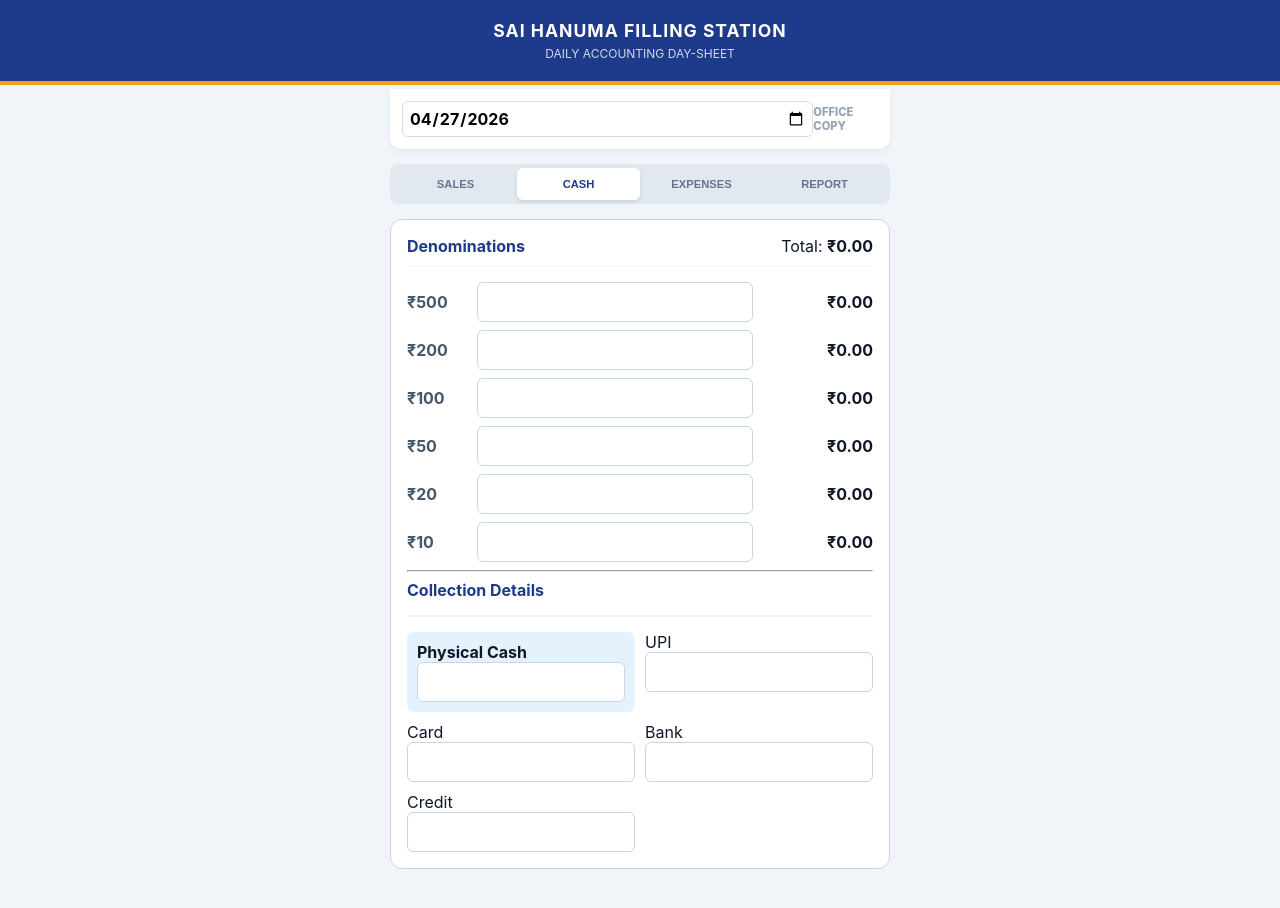
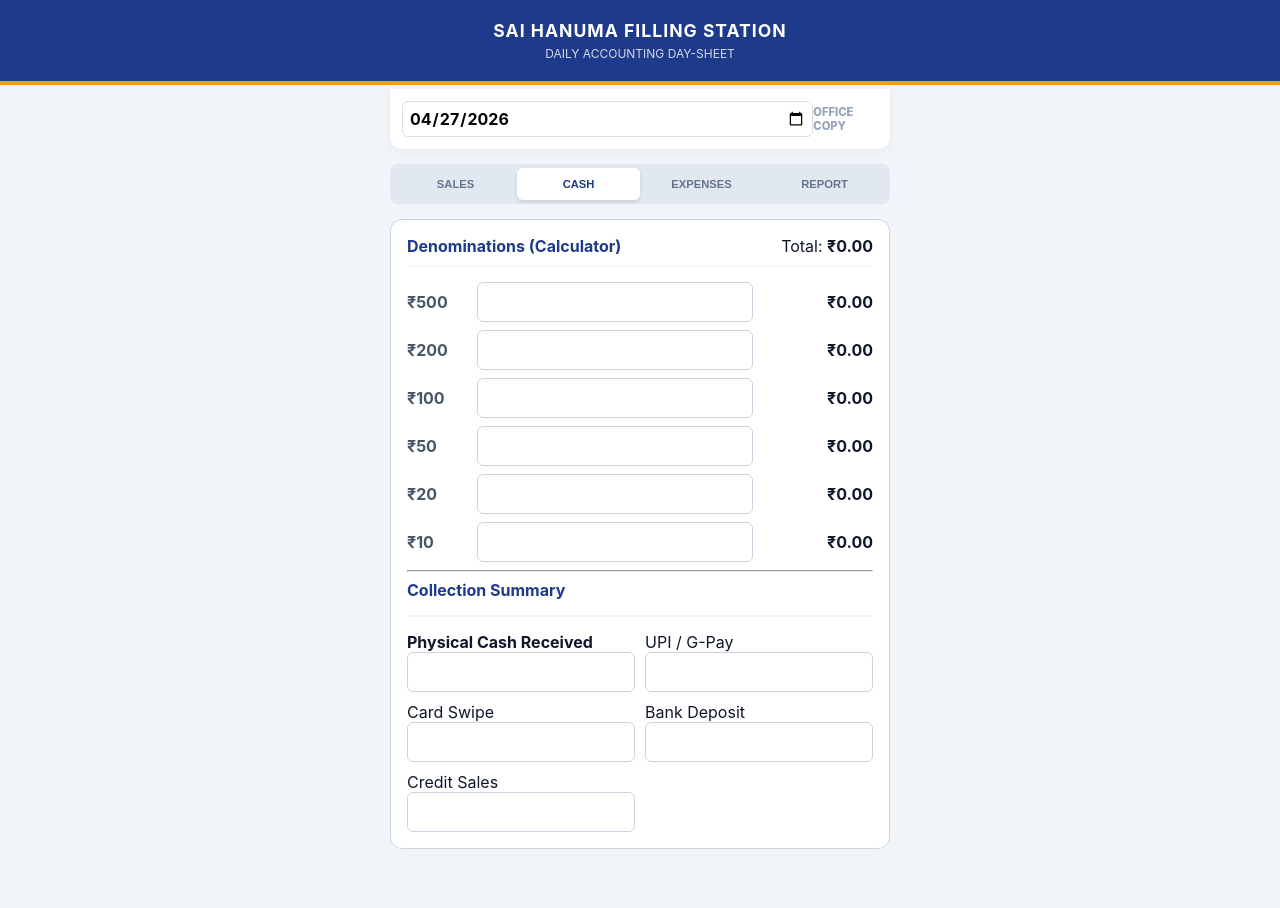
Before and after one commit to gopi-10025/Petrol-bunk-summary_1, a React (Vite) app: page / in a window 1280 px wide. Both pictures are taken after a click on the button "CASH". Shown: the top 908 px of the page. Built offline with nearby package versions, Linux system fonts and the light colour scheme.

Commit message:
Update App.jsx

```diff
--- a/src/App.jsx
+++ b/src/App.jsx
@@ -38,15 +38,13 @@
 
     const fuelDetails = entry.fuels.map(f => {
       const pumps = f.pumps.map(p => {
-        const liters = Math.max(0, n(p.opening) - n(p.closing));
+        const liters = Math.max(0, n(p.closing) - n(p.opening)); // Note: Usually Closing - Opening for sales
         return { ...p, liters, amt: liters * n(f.rate) };
       });
       return { ...f, pumps, totalLiters: pumps.reduce((s, p) => s + p.liters, 0), totalAmt: pumps.reduce((s, p) => s + p.amt, 0) };
     });
 
-    // Summing up Misc Sales
     const miscTotal = (entry.miscSales || []).reduce((s, m) => s + n(m.amount), 0);
-
     const totalMeterSales = fuelDetails.reduce((s, f) => s + f.totalAmt, 0);
     const totalExpected = totalMeterSales + miscTotal;
 
@@ -64,24 +62,14 @@
     };
   }, [entry]);
 
-  const addMiscRow = () => {
-    setEntry(prev => ({
-      ...prev,
-      miscSales: [...(prev.miscSales || []), { id: id(), type: '', qty: '', rate: '', amount: '' }]
-    }));
-  };
-
   const updateMiscRow = (idx, key, val) => {
     const newMisc = [...entry.miscSales];
     newMisc[idx][key] = val;
-
-    // Auto-calculate amount if Qty or Rate changes
     if (key === 'qty' || key === 'rate') {
-      const q = key === 'qty' ? n(val) : n(newMisc[idx].qty);
-      const r = key === 'rate' ? n(val) : n(newMisc[idx].rate);
-      newMisc[idx].amount = q > 0 && r > 0 ? (q * r).toString() : newMisc[idx].amount;
+      const q = n(newMisc[idx].qty);
+      const r = n(newMisc[idx].rate);
+      if (q > 0 && r > 0) newMisc[idx].amount = (q * r).toString();
     }
-
     setEntry({ ...entry, miscSales: newMisc });
   };
 
@@ -136,23 +124,16 @@
 
             <div className="card">
               <h2>Miscellaneous Sales</h2>
-              <div className="misc-header no-print" style={{display:'flex', gap:'8px', marginBottom:'5px', fontSize:'12px', color:'#666', padding:'0 5px'}}>
-                <span style={{flex:2}}>Item Name</span>
-                <span style={{flex:1}}>Qty</span>
-                <span style={{flex:1}}>Rate</span>
-                <span style={{flex:1.5}}>Total</span>
-                <span style={{width:'30px'}}></span>
-              </div>
               {(entry.miscSales || []).map((m, idx) => (
                 <div className="input-row misc-row" key={m.id} style={{ marginBottom: '10px', gap: '8px' }}>
                   <input style={{ flex: 2 }} placeholder="Item" value={m.type} onChange={e => updateMiscRow(idx, 'type', e.target.value)} />
                   <input style={{ flex: 1 }} type="number" placeholder="Qty" value={m.qty} onChange={e => updateMiscRow(idx, 'qty', e.target.value)} />
                   <input style={{ flex: 1 }} type="number" placeholder="Rate" value={m.rate} onChange={e => updateMiscRow(idx, 'rate', e.target.value)} />
-                  <input style={{ flex: 1.5, fontWeight:'bold', backgroundColor:'#f9f9f9' }} type="number" placeholder="Total" value={m.amount} onChange={e => updateMiscRow(idx, 'amount', e.target.value)} />
+                  <input style={{ flex: 1.5, fontWeight:'bold' }} type="number" placeholder="Total" value={m.amount} onChange={e => updateMiscRow(idx, 'amount', e.target.value)} />
                   <button className="btn-del" onClick={() => setEntry({ ...entry, miscSales: entry.miscSales.filter((_, i) => i !== idx) })}>✕</button>
                 </div>
               ))}
-              <button className="btn-add-pump" onClick={addMiscRow}>+ Add Misc Item</button>
+              <button className="btn-add-pump" onClick={() => setEntry({...entry, miscSales: [...entry.miscSales, { id: id(), type: '', qty: '', rate: '', amount: '' }]})}>+ Add Misc Item</button>
             </div>
           </>
         )}
@@ -160,7 +141,7 @@
         {tab === 'cash' && (
           <div className="card">
             <div className="card-header-row">
-              <h2>Denominations</h2>
+              <h2>Denominations (Calculator)</h2>
               <div className="denom-total-box">Total: <b>{money(calc.denomTotal)}</b></div>
             </div>
             {entry.cash.map((d, i) => (
@@ -173,16 +154,16 @@
               </div>
             ))}
             <hr />
-            <h2>Collection Details</h2>
+            <h2>Collection Summary</h2>
             <div className="payment-grid">
-              <div style={{ background: '#e3f2fd', padding: '10px', borderRadius: '8px' }}>
-                <label><b>Physical Cash</b></label>
+              <div className="manual-cash-input">
+                <label><b>Physical Cash Received</b></label>
                 <input type="number" value={entry.cashManual} onChange={e => setEntry({ ...entry, cashManual: e.target.value })} />
               </div>
-              <div><label>UPI</label><input type="number" value={entry.upi} onChange={e => setEntry({ ...entry, upi: e.target.value })} /></div>
-              <div><label>Card</label><input type="number" value={entry.card} onChange={e => setEntry({ ...entry, card: e.target.value })} /></div>
-              <div><label>Bank</label><input type="number" value={entry.bank} onChange={e => setEntry({ ...entry, bank: e.target.value })} /></div>
-              <div><label>Credit</label><input type="number" value={entry.credit} onChange={e => setEntry({ ...entry, credit: e.target.value })} /></div>
+              <div><label>UPI / G-Pay</label><input type="number" value={entry.upi} onChange={e => setEntry({ ...entry, upi: e.target.value })} /></div>
+              <div><label>Card Swipe</label><input type="number" value={entry.card} onChange={e => setEntry({ ...entry, card: e.target.value })} /></div>
+              <div><label>Bank Deposit</label><input type="number" value={entry.bank} onChange={e => setEntry({ ...entry, bank: e.target.value })} /></div>
+              <div><label>Credit Sales</label><input type="number" value={entry.credit} onChange={e => setEntry({ ...entry, credit: e.target.value })} /></div>
             </div>
           </div>
         )}
@@ -207,39 +188,78 @@
 
         {tab === 'report' && (
           <div className="card report-view">
+            <h2 className="report-title">Day Sheet Audit Report - {date}</h2>
+
+            {/* 1. Itemized Fuel Section */}
             <div className="report-section">
-              <h3>⛽ Sales Summary</h3>
+              <h3>⛽ Meter Sales Detailed</h3>
               {calc.fuelDetails.map(f => (
-                <div key={f.type} className="report-item">
-                  <span>{f.type} ({f.totalLiters.toFixed(2)} L)</span>
-                  <span>{money(f.totalAmt)}</span>
+                <div key={f.type} className="report-item-box">
+                  <div className="item-head"><strong>{f.type}</strong> <span>@ ₹{f.rate}</span></div>
+                  {f.pumps.map(p => (
+                    <div key={p.id} className="item-pump-line">
+                      <span>Nozzle {p.name}: {n(p.closing)} - {n(p.opening)} = <b>{p.liters.toFixed(2)} L</b></span>
+                      <span>{money(p.amt)}</span>
+                    </div>
+                  ))}
+                  <div className="item-subtotal">
+                    <span>Total {f.type}</span>
+                    <span>{money(f.totalAmt)}</span>
+                  </div>
                 </div>
               ))}
-              {(entry.miscSales || []).map(m => m.type && (
-                <div key={m.id} className="report-item sub">
-                  <span>└ {m.type} {m.qty && `(${m.qty} x ₹${m.rate})`}</span>
-                  <span>{money(m.amount)}</span>
-                </div>
-              ))}
-              <div className="report-total"><span>Total Expected</span><span>{money(calc.totalExpected)}</span></div>
             </div>
 
+            {/* 2. Itemized Misc Section */}
+            {(entry.miscSales || []).some(m => m.type) && (
+              <div className="report-section">
+                <h3>📦 Miscellaneous Sales</h3>
+                {entry.miscSales.map(m => m.type && (
+                  <div key={m.id} className="report-item">
+                    <span>{m.type} ({m.qty} x ₹{m.rate})</span>
+                    <span>{money(m.amount)}</span>
+                  </div>
+                ))}
+                <div className="report-total"><span>Misc Total</span><span>{money(calc.miscTotal)}</span></div>
+              </div>
+            )}
+
+            <div className="report-total-final"><span>Total Expected Sales</span><span>{money(calc.totalExpected)}</span></div>
+
+            {/* 3. Collection Section */}
             <div className="report-section">
               <h3>💰 Collection Breakdown</h3>
-              <div className="report-item"><span>Total Physical Cash</span><span>{money(calc.cashTotal)}</span></div>
-              <div className="report-item"><span>Digital/Credit Total</span><span>{money(calc.digitalTotal)}</span></div>
+              <div className="report-item"><span>Physical Cash</span><span>{money(calc.cashTotal)}</span></div>
+              {n(entry.upi) > 0 && <div className="report-item sub"><span>└ UPI / Online</span><span>{money(entry.upi)}</span></div>}
+              {n(entry.card) > 0 && <div className="report-item sub"><span>└ Card Swipe</span><span>{money(entry.card)}</span></div>}
+              {n(entry.bank) > 0 && <div className="report-item sub"><span>└ Bank Deposit</span><span>{money(entry.bank)}</span></div>}
+              {n(entry.credit) > 0 && <div className="report-item sub"><span>└ Credit Sales</span><span>{money(entry.credit)}</span></div>}
               <div className="report-total"><span>Total Received</span><span>{money(calc.totalReceived)}</span></div>
               <div className={`gap-strip ${calc.gap >= 0 ? 'excess' : 'shortage'}`}>
                 {calc.gap >= 0 ? 'EXCESS' : 'SHORTAGE'}: {money(calc.gap)}
               </div>
             </div>
 
+            {/* 4. Expense Section */}
+            {entry.expenses.length > 0 && (
+              <div className="report-section">
+                <h3>💸 Itemized Expenses</h3>
+                {entry.expenses.map(e => (
+                  <div key={e.id} className="report-item">
+                    <span>{e.title || 'General Expense'}</span>
+                    <span style={{ color: 'red' }}>- {money(e.amount)}</span>
+                  </div>
+                ))}
+                <div className="report-total"><span>Total Expenses</span><span>{money(calc.expTotal)}</span></div>
+              </div>
+            )}
+
             <div className="final-box">
               <label>Net Cash to Handover</label>
               <div className="amount">{money(calc.bankable)}</div>
             </div>
 
-            <button className="btn-pdf no-print" onClick={() => window.print()} style={{marginTop:'20px', width:'100%'}}>📄 Print Report</button>
+            <button className="btn-pdf no-print" onClick={() => window.print()} style={{marginTop:'20px', width:'100%'}}>📄 Print Day-Sheet</button>
           </div>
         )}
       </div>
```
